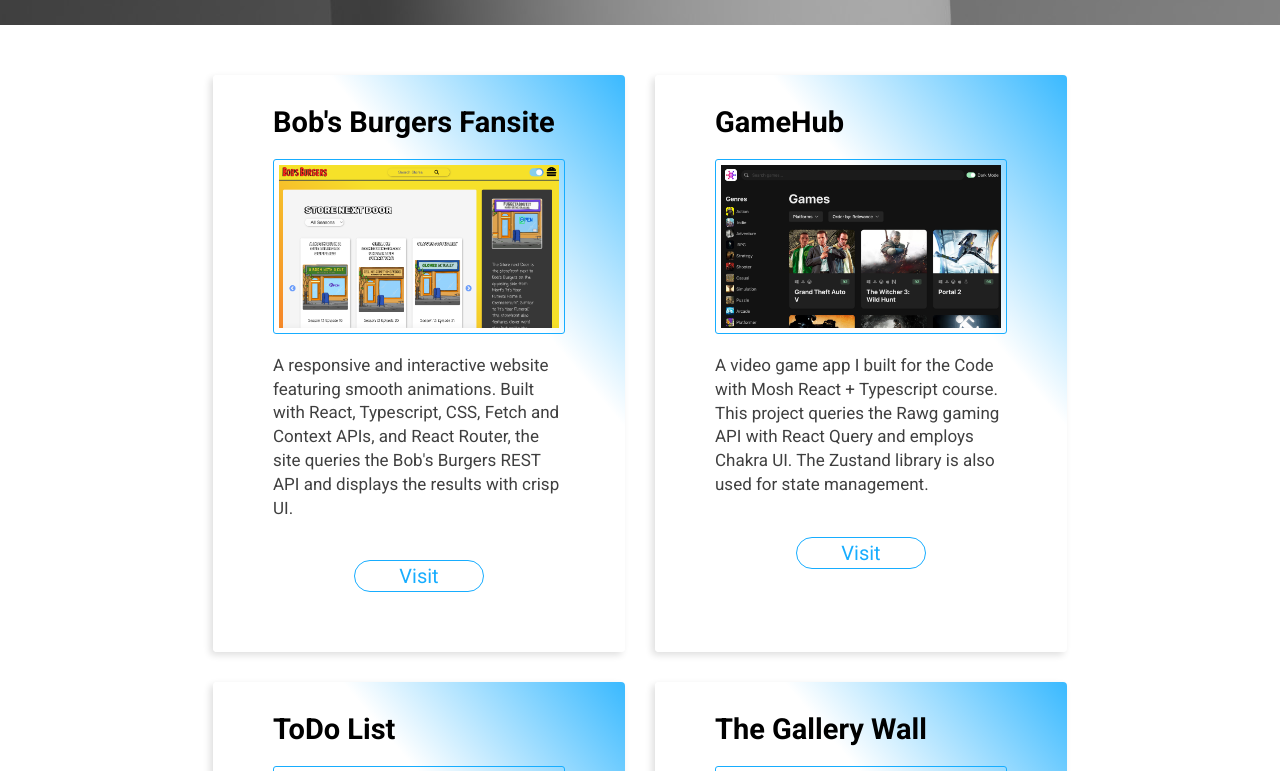
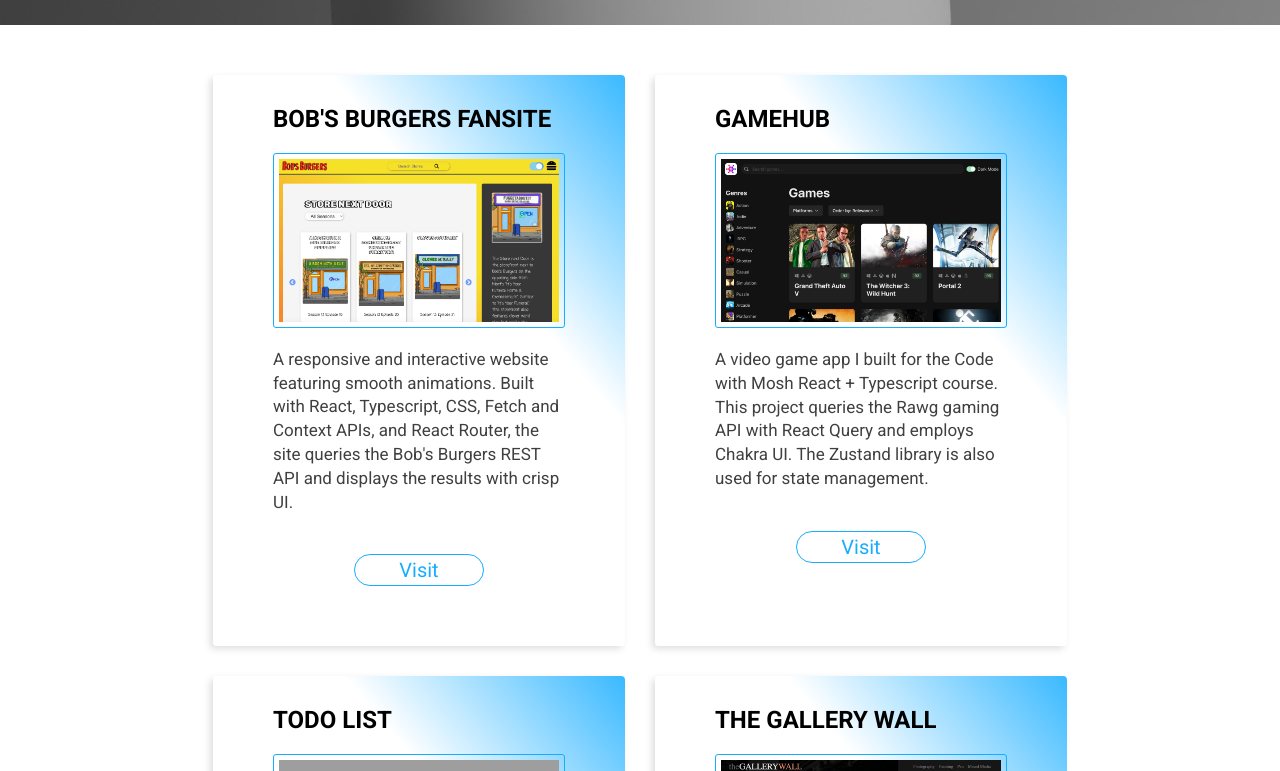
Before and after one commit to sluckenbaugh/Portfolio, a React (Vite) app: page / in a window 1280 px wide. Shown: the part 1049-1820 px from the top of the page. Built offline with nearby package versions, Linux system fonts and the light colour scheme; grey boxes are pictures that could not be loaded.

Commit message:
fix email page

```diff
--- a/src/components/ProjectGrid.tsx
+++ b/src/components/ProjectGrid.tsx
@@ -9,25 +9,25 @@
     <div data-aos="fade-in" className="grid__projects">
       <ProjectCard
         pic={bobs}
-        title="Bob's Burgers Fansite"
+        title="BOB'S BURGERS FANSITE"
         description="A responsive and interactive website featuring smooth animations. Built with React, Typescript, CSS, Fetch and Context APIs, and React Router, the site queries the Bob's Burgers REST API and displays the results with crisp UI."
         url="https://bobs-burgers-fansite.vercel.app/"
       />
       <ProjectCard
         pic={game}
-        title="GameHub"
+        title="GAMEHUB"
         description="A video game app I built for the Code with Mosh React + Typescript course. This project queries the Rawg gaming API with React Query and employs Chakra UI. The Zustand library is also used for state management.  "
         url="https://game-hub-eta-lime.vercel.app/"
       />
       <ProjectCard
         pic={todo}
-        title="ToDo List"
+        title="TODO LIST"
         description="A simple but satisfying To-Do app designed with HTML5, CSS, JavaScript, and deployed with Vercel."
         url="https://todo-list-virid-ten.vercel.app/"
       />
       <ProjectCard
         pic={gallery}
-        title="The Gallery Wall"
+        title="THE GALLERY WALL"
         description="A responsive website built with HTML5, CSS, and JavaScript with hamburger menu on mobile."
         url="https://gallery-wall.vercel.app/"
       />
--- a/src/pages/Contact.tsx
+++ b/src/pages/Contact.tsx
@@ -18,10 +18,6 @@
       <div className="contact__container">
         <h2>Let's Build Together!</h2>
         <img src={painting} alt="Painting animation" />
-        <p>
-          Email Shane at <br />
-          sluckenbaugh16@gmail.com
-        </p>
         <a
           target="_blank"
           className="btn--primary btn__email"
--- a/src/scss/layout/_card.scss
+++ b/src/scss/layout/_card.scss
@@ -50,7 +50,7 @@
             width: 17.5rem;
         }
         &__title {
-            font-size: 2.7rem;
+            font-size: 2rem;
             text-align: left;
         }
         &__description {
@@ -67,7 +67,7 @@
             width: 28rem;
         }
         &__title {
-            font-size: 2.9rem;
+            font-size: 2.4rem;
             text-align: left;
         }
         .card__btn {
--- a/src/scss/layout/_contact.scss
+++ b/src/scss/layout/_contact.scss
@@ -12,9 +12,10 @@
     }
     & .btn__email {
         padding: 0.8rem;
-        font-size: 1.5rem;
+        font-size: clamp(1.4rem, 1.4rem + 0.9vw, 2.2rem);
         margin-top: 1rem;
         margin-bottom: 18vh;
+        border-radius: 10rem;
     }
     & p {
         font-size: 1.3rem;
```
